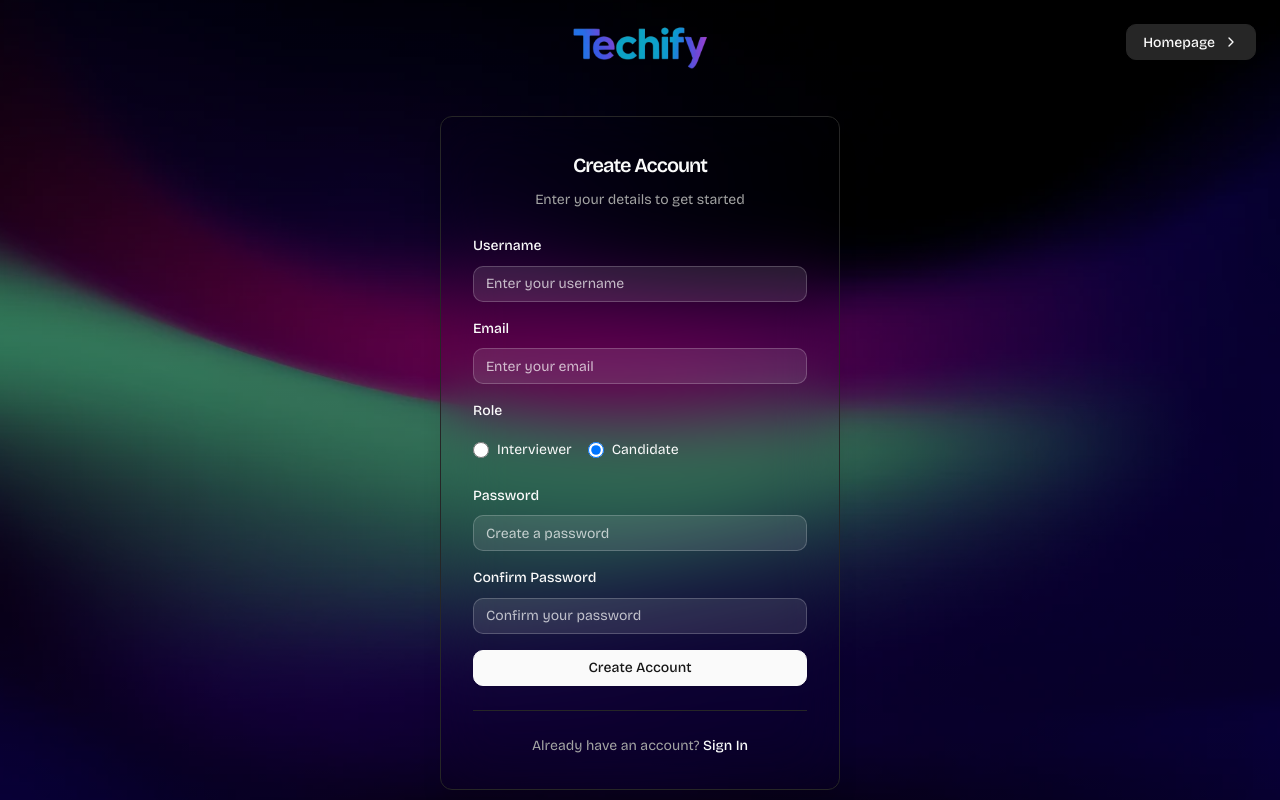
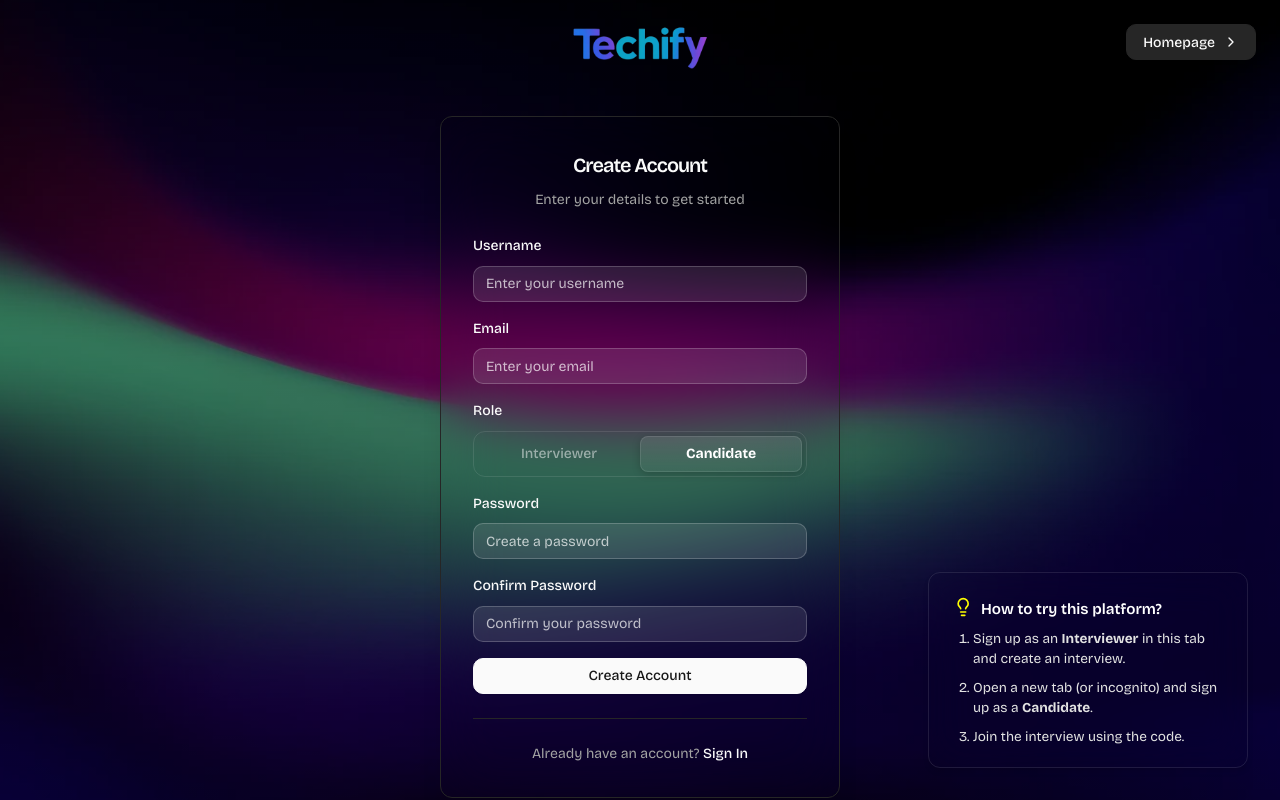
Before and after one commit to Udaysavaliya04/techify, a React (Create React App) app in the folder frontend/: page /register in a window 1280 px wide. Built offline with nearby package versions, Linux system fonts and the light colour scheme; no server answers; a web font is replaced by a local one.

Commit message:
Final UI Edit

```diff
--- a/frontend/src/Register.js
+++ b/frontend/src/Register.js
@@ -274,6 +274,7 @@ export default function Register() {
               placeholder="Enter your email"
               className={`input ${errors.email ? "error" : ""}`}
               autoComplete="email"
+
             />
             {errors.email && (
               <p
@@ -305,58 +306,56 @@ export default function Register() {
             <div
               style={{
                 display: "flex",
-                gap: "1rem",
-                padding: "0.5rem 0",
+                backgroundColor: "transparent",
+                borderRadius: "12px",
+                padding: "4px",
+                position: "relative",
+                border: "1px solid rgba(255, 255, 255, 0.1) ",
+                backdropFilter: "blur(10px)",
               }}
             >
-              <label
+              {/* Sliding Background Pill */}
+              <div
                 style={{
-                  display: "flex",
-                  alignItems: "center",
-                  gap: "0.5rem",
-                  fontSize: "0.875rem",
-                  cursor: "pointer",
+                  position: "absolute",
+                  top: "4px",
+                  bottom: "4px",
+                  left: formData.role === 'interviewer' ? "4px" : "50%",
+                  width: "calc(50% - 4px)",
+                  borderRadius: "8px",
+                  background: "linear-gradient(180deg, rgba(255, 255, 255, 0.1), rgba(255, 255, 255, 0.05))",
+                  backdropFilter: "blur(10px)",
+                  boxShadow: "0 2px 8px rgba(0, 0, 0, 0.2), inset 0 0 0 1px rgba(255, 255, 255, 0.1)",
+                  transition: "all 0.4s cubic-bezier(0.25, 0.8, 0.25, 1)",
+                  zIndex: 0,
                 }}
-              >
-                <input
-                  type="radio"
-                  name="role"
-                  value="interviewer"
-                  checked={formData.role === "interviewer"}
-                  onChange={handleChange}
+              />
+
+              {['interviewer', 'candidate'].map((roleOption) => (
+                <button
+                  key={roleOption}
+                  type="button"
+                  onClick={() => handleChange({ target: { name: 'role', value: roleOption } })}
                   style={{
-                    margin: "0",
-                    borderRadius: "50%",
-                    width: "1rem",
-                    height: "1rem",
+                    flex: 1,
+                    position: "relative",
+                    padding: "0.6rem",
+                    border: "none",
+                    borderRadius: "8px",
+                    background: "transparent",
+                    color: formData.role === roleOption ? "#fff" : "rgba(255, 255, 255, 0.5)",
+                    fontSize: "0.875rem",
+                    fontFamily: "'Bricolage Grotesque', sans-serif",
+                    fontWeight: formData.role === roleOption ? "700" : "500",
+                    cursor: "pointer",
+                    transition: "color 0.7s ease",
+                    textTransform: "capitalize",
+                    zIndex: 1,
                   }}
-                />
-                <span>Interviewer</span>
-              </label>
-              <label
-                style={{
-                  display: "flex",
-                  alignItems: "center",
-                  gap: "0.5rem",
-                  fontSize: "0.875rem",
-                  cursor: "pointer",
-                }}
-              >
-                <input
-                  type="radio"
-                  name="role"
-                  value="candidate"
-                  checked={formData.role === "candidate"}
-                  onChange={handleChange}
-                  style={{
-                    margin: "0",
-                    borderRadius: "50%",
-                    width: "1rem",
-                    height: "1rem",
-                  }}
-                />
-                <span>Candidate</span>
-              </label>
+                >
+                  {roleOption}
+                </button>
+              ))}
             </div>
           </div>
 
@@ -495,6 +494,75 @@ export default function Register() {
           </p>
         </div>
       </div>
+
+      <div
+        style={{
+          position: "fixed",
+          bottom: "2rem",
+          right: "2rem",
+          maxWidth: "320px",
+          backdropFilter: "blur(20px)",
+          backgroundColor: "transparent",
+          border: "1px solid rgba(255, 255, 255, 0.1)",
+          borderRadius: "12px",
+          padding: "1.25rem",
+          boxShadow: "0 4px 6px -1px rgba(0, 0, 0, 0.1), 0 2px 4px -1px rgba(0, 0, 0, 0.06)",
+          zIndex: 50,
+          animation: "fadeIn 1s ease-out",
+        }}
+      >
+        <div style={{ display: "flex", alignItems: "flex-start", gap: "0.75rem", marginBottom: "0.5rem" }}>
+          <svg
+            width="20"
+            height="20"
+            viewBox="0 0 14 24"
+            fill="none"
+            stroke="yellow"
+            strokeWidth="2"
+            strokeLinecap="round"
+            strokeLinejoin="round"
+            style={{ marginTop: "0.25rem", flexShrink: 0 }}
+          >
+            <path d="M15 14c.2-1 .7-1.7 1.5-2.5 1-.9 1.5-2.2 1.5-3.5A6 6 0 0 0 6 8c0 1 .2 2.2 1.5 3.5.7.7 1.3 1.5 1.5 2.5" />
+            <path d="M9 18h6" />
+            <path d="M10 22h4" />
+          </svg>
+          <h3
+            style={{
+              fontSize: "0.95rem",
+              fontWeight: "600",
+              color: "#fff",
+              margin: 0,
+              paddingTop: "0.25rem"
+            }}
+          >
+            How to try this platform?
+          </h3>
+        </div>
+
+        <ol
+          style={{
+            margin: 0,
+            paddingLeft: "1.5rem",
+            fontSize: "0.85rem",
+            color: "#e2e2e2",
+            display: "flex",
+            flexDirection: "column",
+            gap: "0.5rem",
+            lineHeight: "1.5"
+          }}
+        >
+          <li>
+            Sign up as an <strong>Interviewer</strong> in this tab and create an interview.
+          </li>
+          <li>
+            Open a new tab (or incognito) and sign up as a <strong>Candidate</strong>.
+          </li>
+          <li>
+            Join the interview using the code.
+          </li>
+        </ol>
+      </div>
     </div>
   );
 }
```
